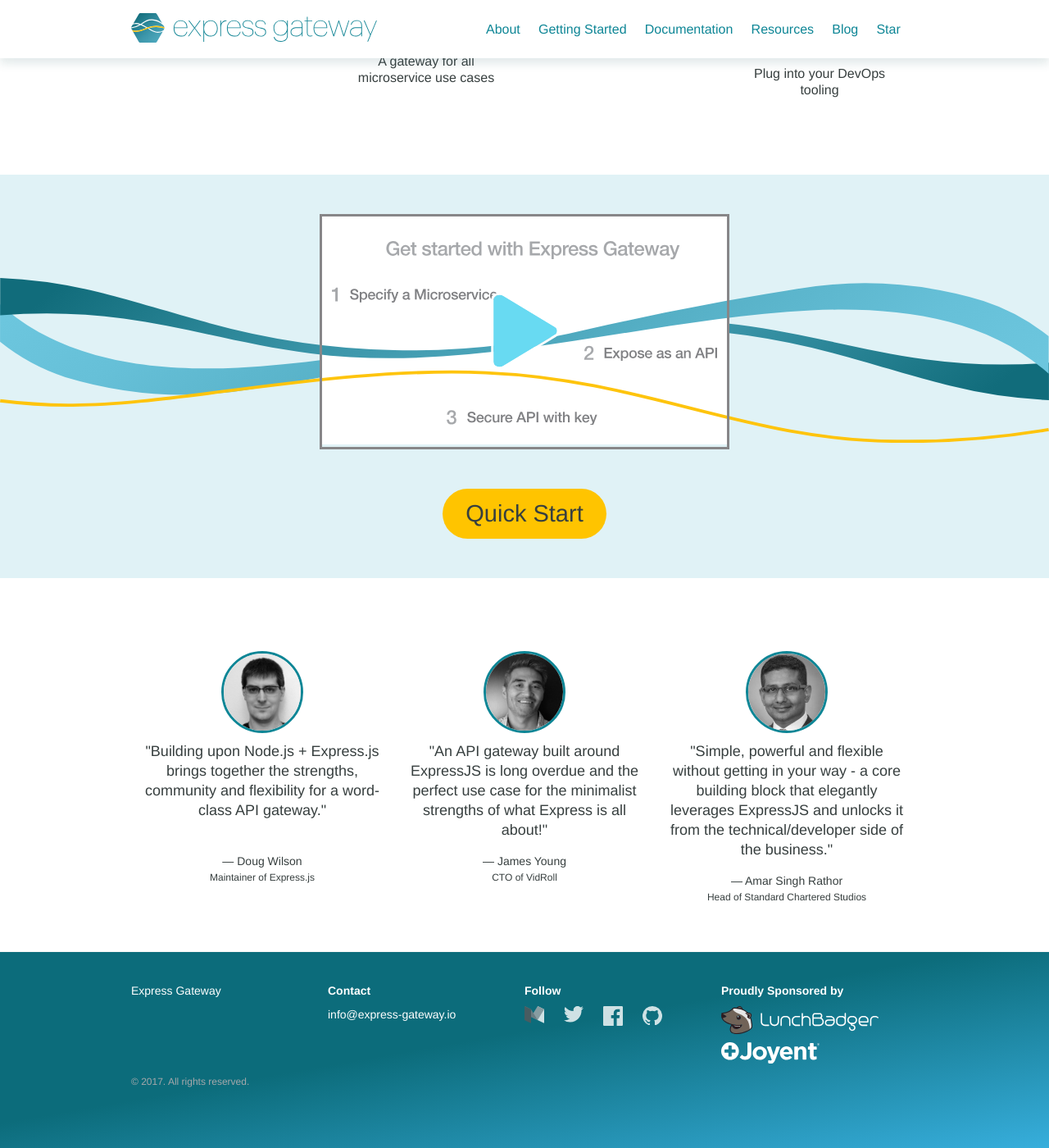
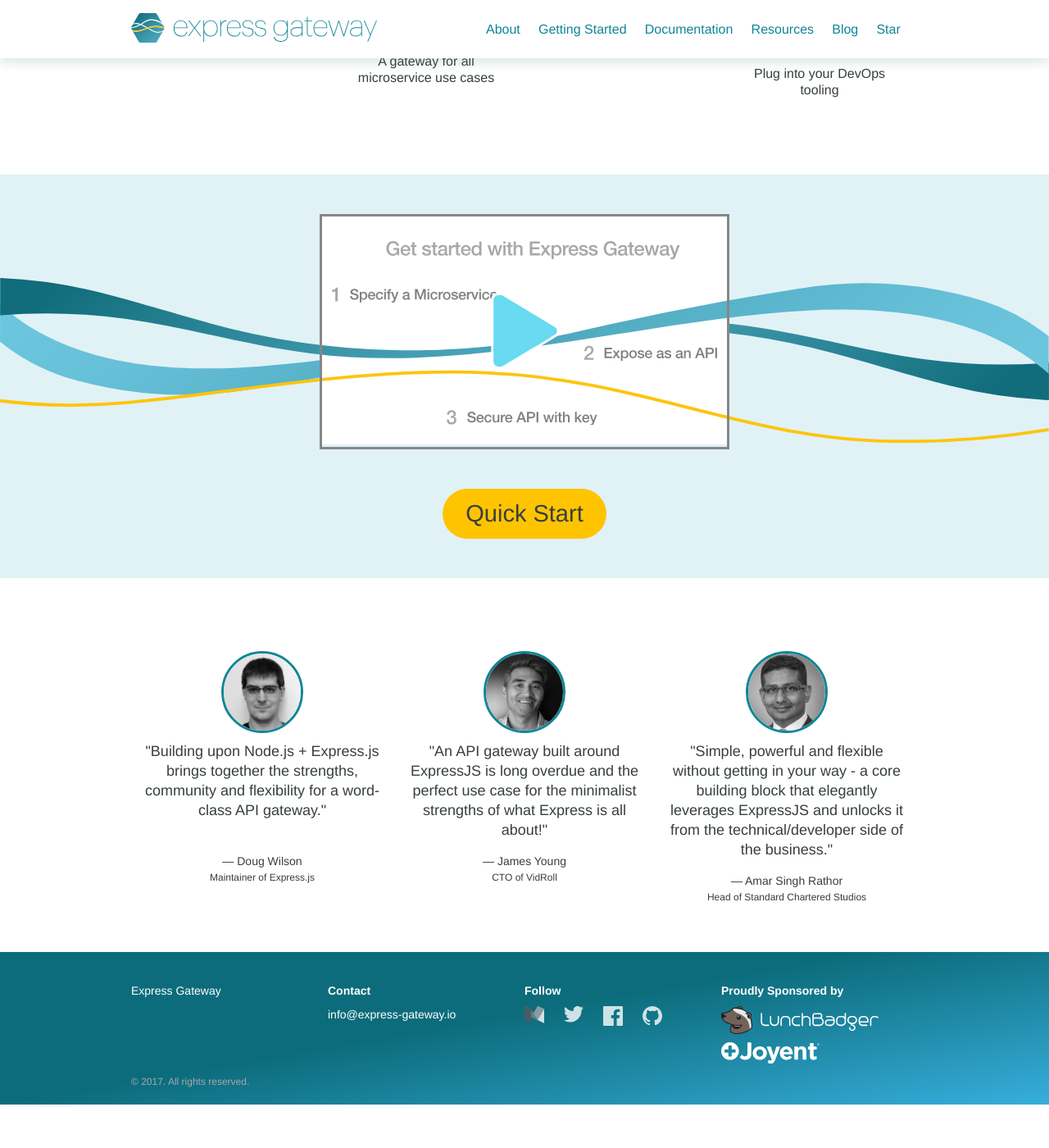
Before and after one commit to ExpressGateway/express-gateway.io, a Jekyll site: the page built from index.md, in a window 1280 px wide and 1400 px high, scrolled down 1427 px. Shown: the whole window at 82% size. Built offline with Jekyll 4.4.1, drawn with Linux system fonts in a browser that asks for light colours; nearby versions of some CDN libraries; some web fonts are replaced; comment, search, counter and statistics services are not loaded; after the commit the page ends 2774 px from its top, so only the background shows below that.

Commit message:
footer fix

```diff
--- a/_sass/_footer.scss
+++ b/_sass/_footer.scss
@@ -8,7 +8,7 @@
   font-size: $font-size-18;
   color: $color-background;
   filter: progid:DXImageTransform.Microsoft.gradient( startColorstr='#0c6c7b', endColorstr='#37aedc',GradientType=1 ); /* IE6-9 fallback on horizontal gradient */
-  min-height: $footer-height;
+
 
 
 
```
